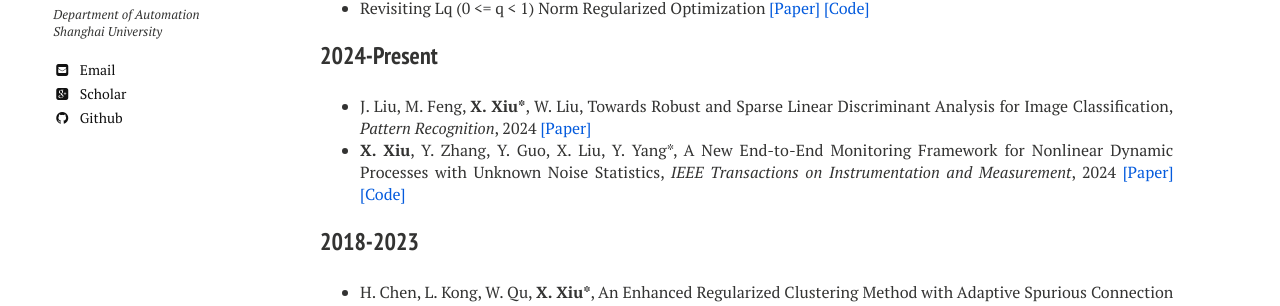
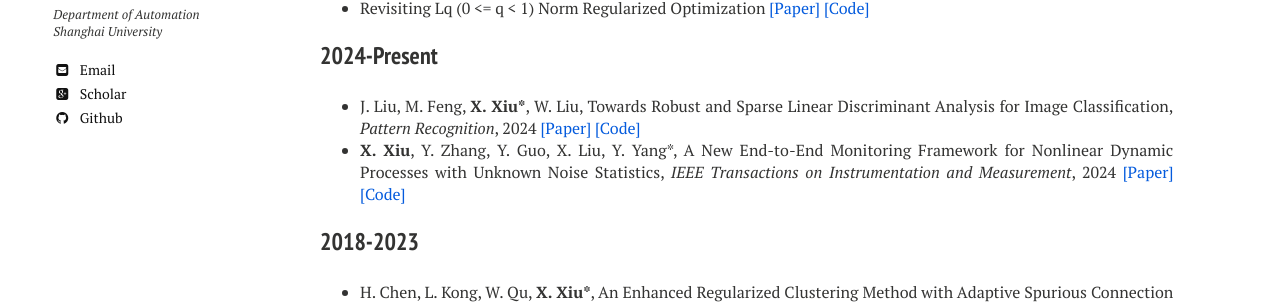
Before and after one commit to xianchaoxiu/xianchaoxiu.github.io, a Jekyll site: the page built from journals/index.md, in a window 1280 px wide. Shown: the part 267-573 px from the top of the page. Built offline with Jekyll 4.4.1, drawn with Linux system fonts in a browser that asks for light colours; nearby versions of some CDN libraries.

Commit message:
Update index.md

```diff
--- a/journals/index.md
+++ b/journals/index.md
@@ -15,7 +15,7 @@ share: false
 * Revisiting Lq (0 <= q < 1) Norm Regularized Optimization <a href="https://arxiv.org/abs/2306.14394" class="textlink" target="_blank">[Paper]</a> <a href="https://github.com/ShenglongZhou/PSNP" class="textlink" target="_blank">[Code]</a> <br>
 
 ### 2024-Present
-* J. Liu, M. Feng, <b>X. Xiu*</b>, W. Liu, Towards Robust and Sparse Linear Discriminant Analysis for Image Classification, <i>Pattern Recognition</i>, 2024 <a href="https://www.sciencedirect.com/science/article/pii/S0031320324002632" class="textlink" target="_blank">[Paper]<br>
+* J. Liu, M. Feng, <b>X. Xiu*</b>, W. Liu, Towards Robust and Sparse Linear Discriminant Analysis for Image Classification, <i>Pattern Recognition</i>, 2024 <a href="https://www.sciencedirect.com/science/article/pii/S0031320324002632" class="textlink" target="_blank">[Paper]</a> <a href="https://github.com/EMXlight/RSLDAplus" class="textlink" target="_blank">[Code]</a> <br>
 * <b>X. Xiu</b>, Y. Zhang, Y. Guo, X. Liu, Y. Yang*, A New End-to-End Monitoring Framework for Nonlinear Dynamic Processes with Unknown Noise Statistics, <i>IEEE Transactions on Instrumentation and Measurement</i>, 2024 <a href="https://ieeexplore.ieee.org/document/10464356" class="textlink" target="_blank">[Paper]</a> <a href="https://github.com/xianchaoxiu/2024-TIM-DRNN" class="textlink" target="_blank">[Code]</a> <br>
 
 ### 2018-2023
```
